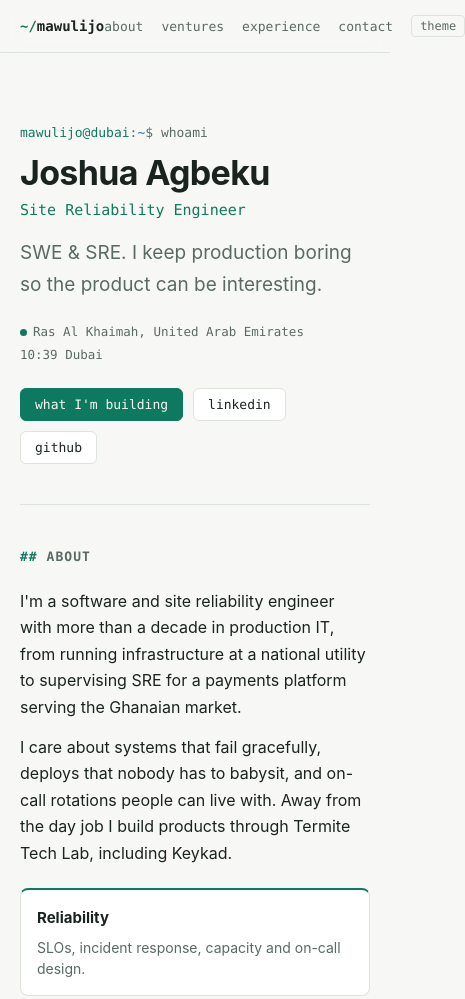
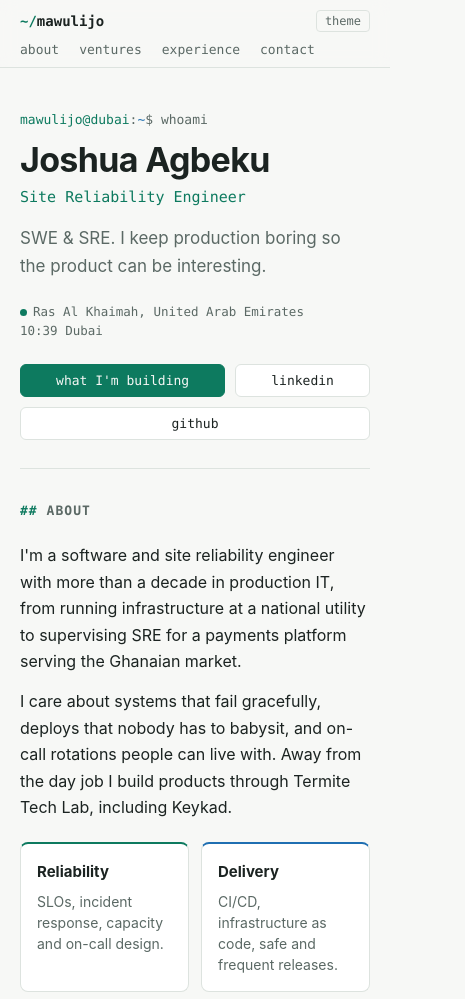
Before and after one commit to Mawulijo/mawulijo.github.io, a website: page index.html in a window 390 px wide. Shown: the top 999 px of the page, 465 px wide, since content can reach past the window. Drawn offline with Linux system fonts and the light colour scheme.

Commit message:
Fix mobile layout: wrap header nav, tighten hero spacing
Co-Authored-By: Claude Sonnet 5.5 <noreply@anthropic.com>

```diff
--- a/assets/style.css
+++ b/assets/style.css
@@ -11,7 +11,8 @@
   --bg:#0e1413; --surface:#141c1a; --ink:#e4ebe8; --muted:#8fa09a; --line:#233029;
   --accent:#3fc79a; --accent-2:#e2a64a; --accent-3:#5aaee8; --code:#18221f;}
 *{box-sizing:border-box}
-html{scroll-behavior:smooth}
+html{scroll-behavior:smooth;scroll-padding-top:60px;-webkit-text-size-adjust:100%}
+body{overflow-wrap:break-word}
 body{margin:0;background:var(--bg);color:var(--ink);font:16px/1.65 var(--sans);-webkit-font-smoothing:antialiased}
 a{color:var(--accent-3);text-decoration:none}
 a:hover{text-decoration:underline;text-underline-offset:3px}
@@ -69,3 +70,19 @@ footer{border-top:1px solid var(--line);padding:28px 0 48px;font:12.5px var(--mo
 footer .wrap{display:flex;justify-content:space-between;flex-wrap:wrap;gap:8px}
 :focus-visible{outline:2px solid var(--accent-3);outline-offset:2px}
 @media (prefers-reduced-motion:reduce){html{scroll-behavior:auto}}
+
+@media (max-width:640px){
+  header.top .wrap{flex-wrap:wrap;height:auto;padding-top:10px;padding-bottom:0;row-gap:2px}
+  .brand{order:1;flex:1}
+  #theme{order:2}
+  nav{order:3;width:100%;gap:20px;overflow-x:auto;scrollbar-width:none;padding:8px 0 10px}
+  nav::-webkit-scrollbar{display:none}
+  nav a{white-space:nowrap}
+  .hero{padding:44px 0 28px}
+  .lead{font-size:17px}
+  .meta{flex-direction:column;gap:4px}
+  section{padding:34px 0}
+  .btns .btn{flex:1 1 auto;text-align:center}
+  .grid{grid-template-columns:1fr 1fr}
+}
+@media (max-width:380px){.grid{grid-template-columns:1fr}}
--- a/index.html
+++ b/index.html
@@ -11,10 +11,10 @@
 <body>
 <header class="top"><div class="wrap">
   <a class="brand" href="#top"><b>~/</b>mawulijo</a>
-  <nav>
+  <nav aria-label="Sections">
     <a href="#about">about</a><a href="#ventures">ventures</a><a href="#experience">experience</a><a href="#contact">contact</a>
-    <button id="theme" type="button" aria-label="Toggle theme">theme</button>
   </nav>
+  <button id="theme" type="button" aria-label="Toggle theme">theme</button>
 </div></header>
 <main id="top" class="wrap"><noscript>This page renders its content with JavaScript.</noscript></main>
 <footer><div class="wrap"><span id="foot-l"></span><a href="admin/">cms</a></div></footer>
```
